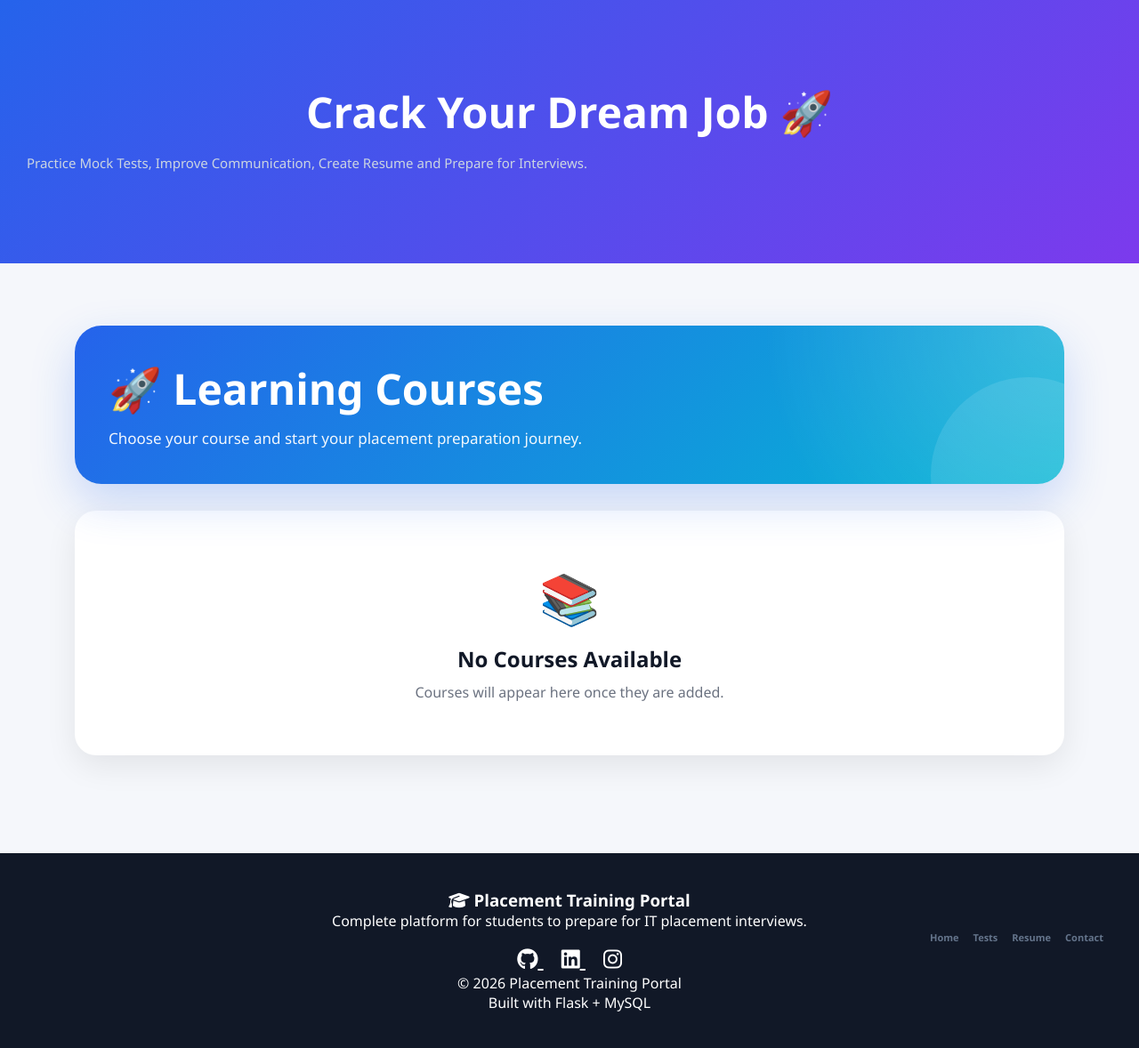
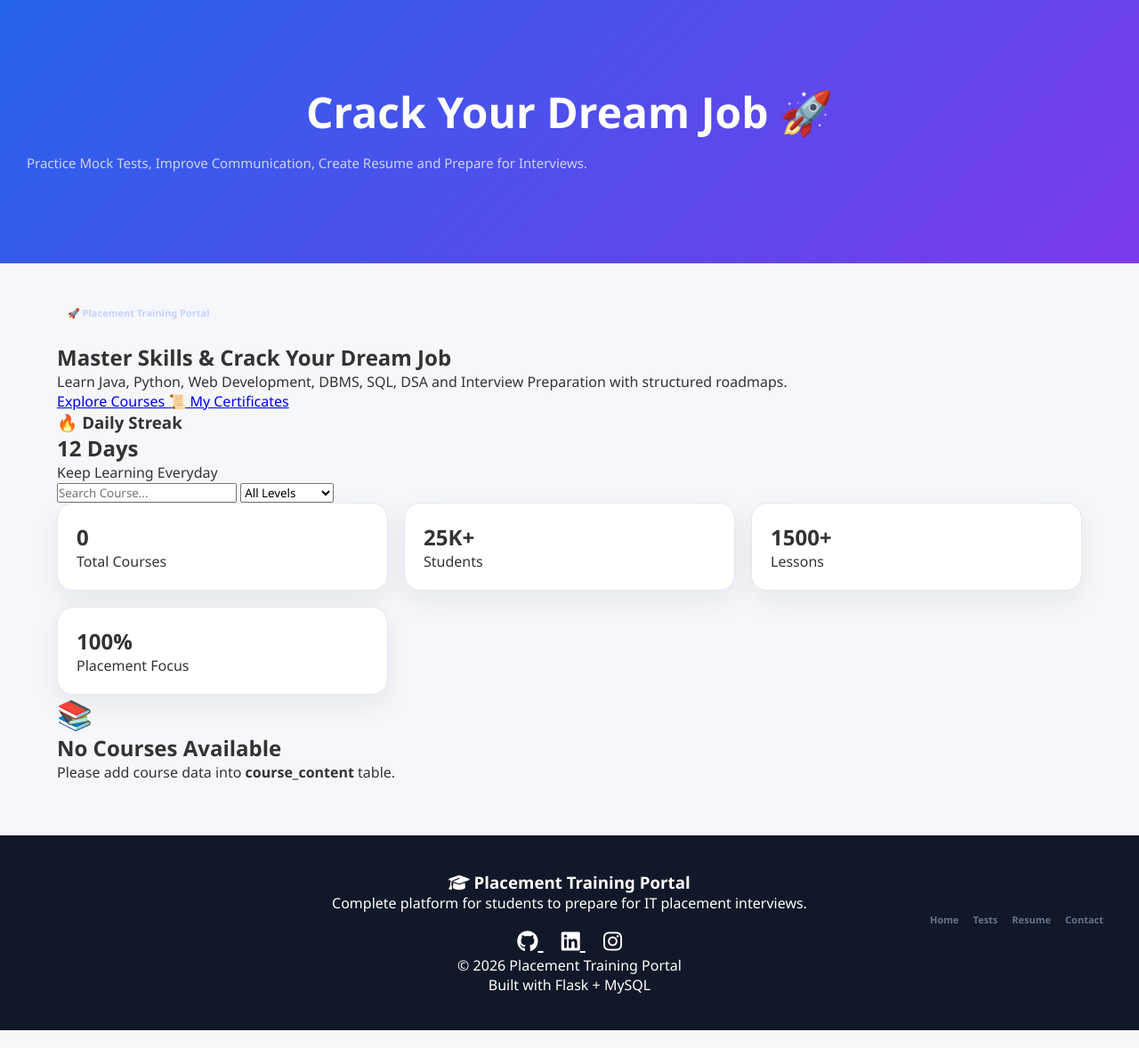
Before and after one commit to adityawalke97-prog/Placement-Project, a Flask app: page /courses in a window 1280 px wide. Shown: the part 151-1329 px from the top of the page at 89% size. Run offline with Flask 3, Linux system fonts and the light colour scheme; the visitor is signed in with stand-in values (Sample User, id 1); data that the repository does not hold is empty; some libraries are stand-ins or nearby versions.

Commit message:
Update courses.html

```diff
--- a/templates/courses.html
+++ b/templates/courses.html
@@ -1,500 +1,313 @@
 {% extends "layout.html" %}
 
 {% block title %}Courses{% endblock %}
-
-{% block css %}
-
-<style>
-    * {
-        box-sizing: border-box;
-    }
-
-    .courses-page {
-        max-width: 1250px;
-        margin: 0 auto;
-        padding: 30px 20px 50px;
-        font-family: "Segoe UI", system-ui, sans-serif;
-    }
-
-    /* =========================
-       HERO
-    ========================= */
-
-    .courses-hero {
-        position: relative;
-        overflow: hidden;
-
-        background:
-            radial-gradient(
-                circle at top right,
-                rgba(255,255,255,.20),
-                transparent 30%
-            ),
-            linear-gradient(
-                135deg,
-                #2563eb,
-                #06b6d4
-            );
-
-        color: white;
-        padding: 38px;
-        border-radius: 30px;
-        margin-bottom: 30px;
-
-        box-shadow:
-            0 20px 50px rgba(37, 99, 235, .22);
-    }
-
-    .courses-hero::after {
-        content: "";
-        position: absolute;
-        width: 220px;
-        height: 220px;
-        right: -70px;
-        bottom: -100px;
-        border-radius: 50%;
-        background: rgba(255,255,255,.10);
-    }
-
-    .courses-hero h1 {
-        position: relative;
-        z-index: 2;
-
-        margin: 0 0 10px;
-
-        font-size: clamp(30px, 5vw, 48px);
-        font-weight: 800;
-    }
-
-    .courses-hero p {
-        position: relative;
-        z-index: 2;
-
-        margin: 0;
-
-        font-size: 17px;
-        line-height: 1.6;
-
-        opacity: .94;
-    }
-
-
-    /* =========================
-       COURSE GRID
-    ========================= */
-
-    .courses-grid {
-        display: grid;
-
-        grid-template-columns:
-            repeat(3, minmax(0, 1fr));
-
-        gap: 22px;
-    }
-
-
-    /* =========================
-       COURSE CARD
-    ========================= */
-
-    .course-card {
-        position: relative;
-
-        background: rgba(255,255,255,.95);
-
-        border:
-            1px solid rgba(229,231,235,.9);
-
-        border-radius: 24px;
-
-        padding: 25px;
-
-        box-shadow:
-            0 12px 35px rgba(0,0,0,.08);
-
-        transition:
-            transform .25s ease,
-            box-shadow .25s ease;
-    }
-
-    .course-card:hover {
-        transform: translateY(-7px);
-
-        box-shadow:
-            0 20px 50px rgba(0,0,0,.13);
-    }
-
-
-    /* =========================
-       ICON
-    ========================= */
-
-    .course-icon {
-        width: 64px;
-        height: 64px;
-
-        display: flex;
-        align-items: center;
-        justify-content: center;
-
-        border-radius: 18px;
-
-        background:
-            linear-gradient(
-                135deg,
-                #eff6ff,
-                #ecfeff
-            );
-
-        font-size: 32px;
-
-        margin-bottom: 18px;
-    }
-
-
-    /* =========================
-       COURSE CONTENT
-    ========================= */
-
-    .course-card h2 {
-        margin: 0 0 10px;
-
-        font-size: 23px;
-
-        color: #111827;
-    }
-
-    .course-card p {
-        margin: 0;
-
-        color: #6b7280;
-
-        line-height: 1.65;
-
-        min-height: 54px;
-    }
-
-
-    /* =========================
-       META
-    ========================= */
-
-    .course-meta {
-        display: flex;
-
-        align-items: center;
-        justify-content: space-between;
-
-        gap: 10px;
-
-        margin:
-            20px 0 18px;
-
-        padding-top: 15px;
-
-        border-top:
-            1px solid #e5e7eb;
-    }
-
-    .meta-item {
-        font-size: 13px;
-
-        color: #6b7280;
-
-        font-weight: 600;
-    }
-
-
-    /* =========================
-       BUTTON
-    ========================= */
-
-    .course-btn {
-        display: block;
-
-        width: 100%;
-
-        padding: 14px 18px;
-
-        border-radius: 14px;
-
-        background:
-            linear-gradient(
-                135deg,
-                #2563eb,
-                #06b6d4
-            );
-
-        color: white;
-
-        text-align: center;
-
-        text-decoration: none;
-
-        font-weight: 700;
-
-        transition:
-            transform .2s ease,
-            filter .2s ease;
-    }
-
-    .course-btn:hover {
-        filter: brightness(.96);
-
-        transform: translateY(-2px);
-
-        color: white;
-    }
-
-    .course-btn:active {
-        transform: scale(.98);
-    }
-
-
-    /* =========================
-       EMPTY STATE
-    ========================= */
-
-    .empty-state {
-        background: white;
-
-        padding: 60px 30px;
-
-        text-align: center;
-
-        border-radius: 24px;
-
-        box-shadow:
-            0 12px 35px rgba(0,0,0,.08);
-    }
-
-    .empty-icon {
-        font-size: 55px;
-
-        margin-bottom: 15px;
-    }
-
-    .empty-state h2 {
-        margin:
-            0 0 10px;
-
-        color: #111827;
-    }
-
-    .empty-state p {
-        margin: 0;
-
-        color: #6b7280;
-    }
-
-
-    /* =========================
-       RESPONSIVE
-    ========================= */
-
-    @media (max-width: 1000px) {
-
-        .courses-grid {
-            grid-template-columns:
-                repeat(2, minmax(0, 1fr));
-        }
-    }
-
-
-    @media (max-width: 650px) {
-
-        .courses-page {
-            padding:
-                18px 14px 35px;
-        }
-
-        .courses-hero {
-            padding: 28px 22px;
-
-            border-radius: 24px;
-        }
-
-        .courses-hero h1 {
-            font-size: 32px;
-        }
-
-        .courses-hero p {
-            font-size: 15px;
-        }
-
-        .courses-grid {
-            grid-template-columns: 1fr;
-
-            gap: 16px;
-        }
-
-        .course-card {
-            padding: 21px;
-        }
-    }
-</style>
-
-{% endblock %}
-
 
 {% block content %}
 
 <div class="courses-page">
 
-    <!-- =========================
-         HERO
-    ========================= -->
+    <!-- =========================================
+                    HERO SECTION
+    ========================================== -->
 
-    <section class="courses-hero">
+    <section class="hero-section">
+
+        <div class="hero-left">
+
+            <span class="hero-badge">
+                🚀 Placement Training Portal
+            </span>
 
             <h1>
-            🚀 Learning Courses
+                Master Skills &
+                Crack Your Dream Job
             </h1>
 
             <p>
-            Choose your course and start your
-            placement preparation journey.
+
+                Learn Java, Python, Web Development,
+                DBMS, SQL, DSA and Interview Preparation
+                with structured roadmaps.
+
             </p>
+
+            <div class="hero-buttons">
+
+                <a href="#coursesGrid" class="btn-primary">
+                    Explore Courses
+                </a>
+
+                <a href="#" class="btn-secondary">
+                    📜 My Certificates
+                </a>
+
+            </div>
+
+        </div>
+
+        <div class="hero-right">
+
+            <div class="hero-card">
+
+                <h3>🔥 Daily Streak</h3>
+
+                <h1>12 Days</h1>
+
+                <p>Keep Learning Everyday</p>
+
+            </div>
+
+        </div>
 
     </section>
 
 
-    <!-- =========================
-         COURSES
-    ========================= -->
 
-    {% if courses %}
+    <!-- =========================================
+                  SEARCH BAR
+    ========================================== -->
 
-        <div class="courses-grid">
+    <section class="search-section">
+
+        <input
+            type="text"
+            id="searchCourse"
+            placeholder="Search Course..."
+        >
+
+        <select id="levelFilter">
+
+            <option value="all">
+                All Levels
+            </option>
+
+            <option value="Beginner">
+                Beginner
+            </option>
+
+            <option value="Intermediate">
+                Intermediate
+            </option>
+
+            <option value="Advanced">
+                Advanced
+            </option>
+
+        </select>
+
+    </section>
+
+
+
+    <!-- =========================================
+                    STATS
+    ========================================== -->
+
+    <section class="stats-grid">
+
+        <div class="stat-card">
+
+            <h2>{{ courses|length }}</h2>
+
+            <span>Total Courses</span>
+
+        </div>
+
+        <div class="stat-card">
+
+            <h2>25K+</h2>
+
+            <span>Students</span>
+
+        </div>
+
+        <div class="stat-card">
+
+            <h2>1500+</h2>
+
+            <span>Lessons</span>
+
+        </div>
+
+        <div class="stat-card">
+
+            <h2>100%</h2>
+
+            <span>Placement Focus</span>
+
+        </div>
+
+    </section>
+
+
+
+    <!-- =========================================
+                COURSE GRID
+    ========================================== -->
+
+    <section
+        class="courses-grid"
+        id="coursesGrid"
+    >
 
         {% for course in courses %}
 
-                <article class="course-card">
+        <div
+            class="course-card"
+            data-level="{{ course.level }}"
+        >
 
-                    <!-- Course Icon -->
+            <!-- ICON -->
 
             <div class="course-icon">
 
-                        {% set course_name =
-                            course.name|string|lower
-                        %}
-
-                        {% if "java" in course_name %}
-                            ☕
-                        {% elif "python" in course_name %}
-                            🐍
-                        {% elif "javascript" in course_name %}
-                            ⚡
-                        {% elif "html" in course_name %}
-                            🌐
-                        {% elif "css" in course_name %}
-                            🎨
-                        {% elif "sql" in course_name %}
-                            🗄️
-                        {% elif "dbms" in course_name %}
-                            💾
-                        {% elif "os" in course_name %}
-                            💻
-                        {% elif "frontend" in course_name %}
-                            🎨
-                        {% elif "backend" in course_name %}
-                            ⚙️
-                        {% else %}
-                            📚
-                        {% endif %}
+                {{ course.icon }}
 
             </div>
 
 
-                    <!-- Course Name -->
+            <!-- NAME -->
 
             <h2>
+
                 {{ course.name }}
+
             </h2>
 
 
-                    <!-- Description -->
+            <!-- DESCRIPTION -->
 
             <p>
 
-                        {% if course.description %}
-
                 {{ course.description }}
-
-                        {% else %}
-
-                            Learn {{ course.name }}
-                            concepts, practice problems,
-                            coding questions and interview
-                            preparation.
-
-                        {% endif %}
 
             </p>
 
 
-                    <!-- Course Meta -->
+            <!-- BADGES -->
 
-                    <div class="course-meta">
+            <div class="badge-container">
 
-                        <span class="meta-item">
+                <span class="badge">
 
-                            📅
-
-                            {% if course.day_count %}
-                                {{ course.day_count }}
-                            {% else %}
-                                30
-                            {% endif %}
-
-                            Days
+                    📅 {{ course.days }} Days
 
                 </span>
 
+                <span class="badge">
 
-                        <span class="meta-item">
-
-                            🎯 Placement
+                    ⭐ {{ course.rating }}
 
                 </span>
 
             </div>
 
 
-                    <!-- Start Button -->
+            <!-- STUDENTS -->
 
-                    <a
-                        href="{{ url_for('course', course_name=course.name) }}"
-                    >
-                        Start Learning →
-                    </a>
+            <div class="students">
 
-                </article>
-
-            {% endfor %}
+                👨‍🎓 {{ course.students }} Students
 
             </div>
 
 
+            <!-- LEVEL -->
+
+            <div class="level">
+
+                {{ course.level }}
+
+            </div>
+
+
+            <!-- PROGRESS -->
+
+            <div class="progress-area">
+
+                <div class="progress-top">
+
+                    <span>
+
+                        Progress
+
+                    </span>
+
+                    <span>
+
+                        {{ course.percentage }}%
+
+                    </span>
+
+                </div>
+
+                <div class="progress">
+
+                    <div
+                        class="progress-fill"
+                        style="width:{{ course.percentage }}%;"
+                    ></div>
+
+                </div>
+
+            </div>
+
+
+            <!-- BUTTON -->
+
+            <a
+
+                href="{{ url_for('course',course_name=course.name) }}"
+
+                class="start-btn"
+
+            >
+
+                {% if course.percentage == 0 %}
+
+                    🚀 Start Learning
+
                 {% else %}
 
-        <!-- =========================
-             EMPTY STATE
-        ========================= -->
+                    ▶ Continue Learning
 
-        <div class="empty-state">
+                {% endif %}
 
-            <div class="empty-icon">
-                📚
+            </a>
+
         </div>
 
+        {% endfor %}
+
+    </section>
+
+
+
+    <!-- =========================================
+                EMPTY STATE
+    ========================================== -->
+
+    {% if not courses %}
+
+    <div class="empty">
+
+        <h1>
+
+            📚
+
+        </h1>
+
         <h2>
+
             No Courses Available
+
         </h2>
 
         <p>
-                Courses will appear here
-                once they are added.
+
+            Please add course data into
+            <b>course_content</b> table.
+
         </p>
 
     </div>
```
Lines whose indentation alone changed are shown as unchanged.
